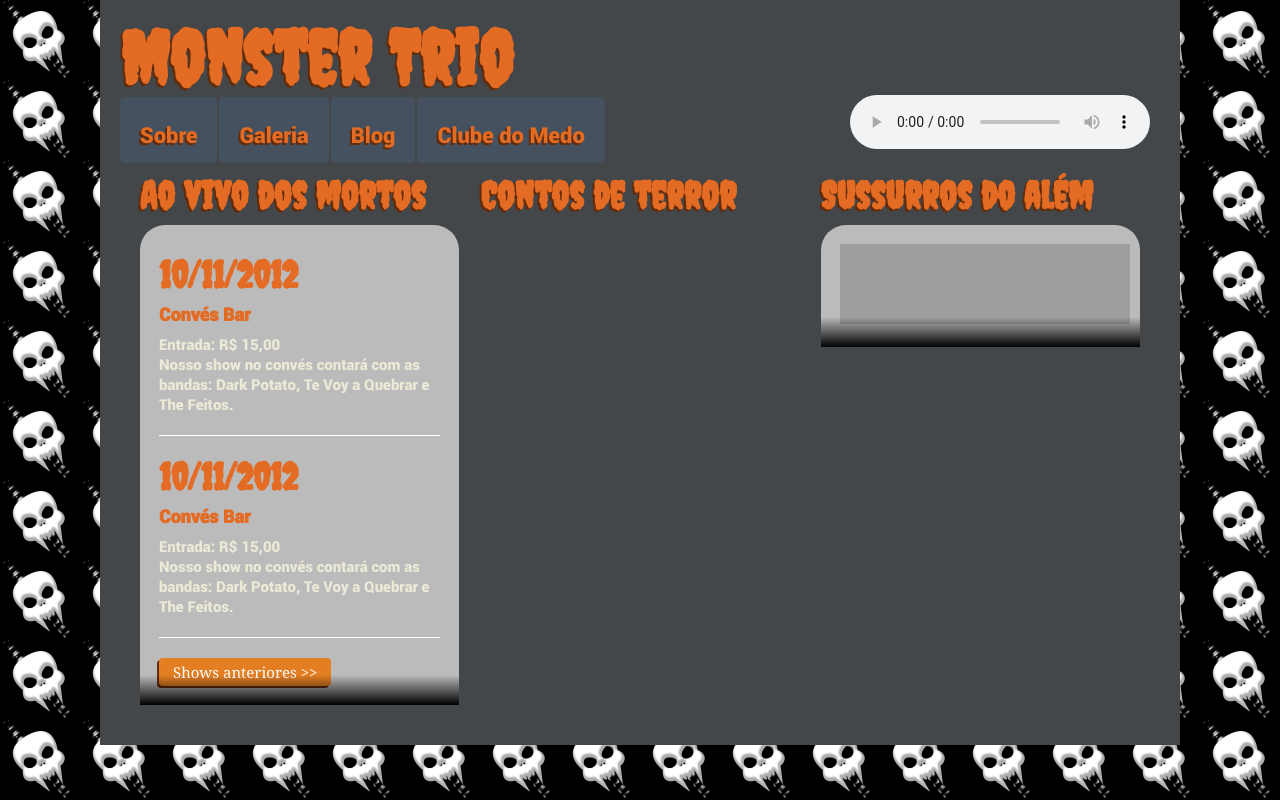
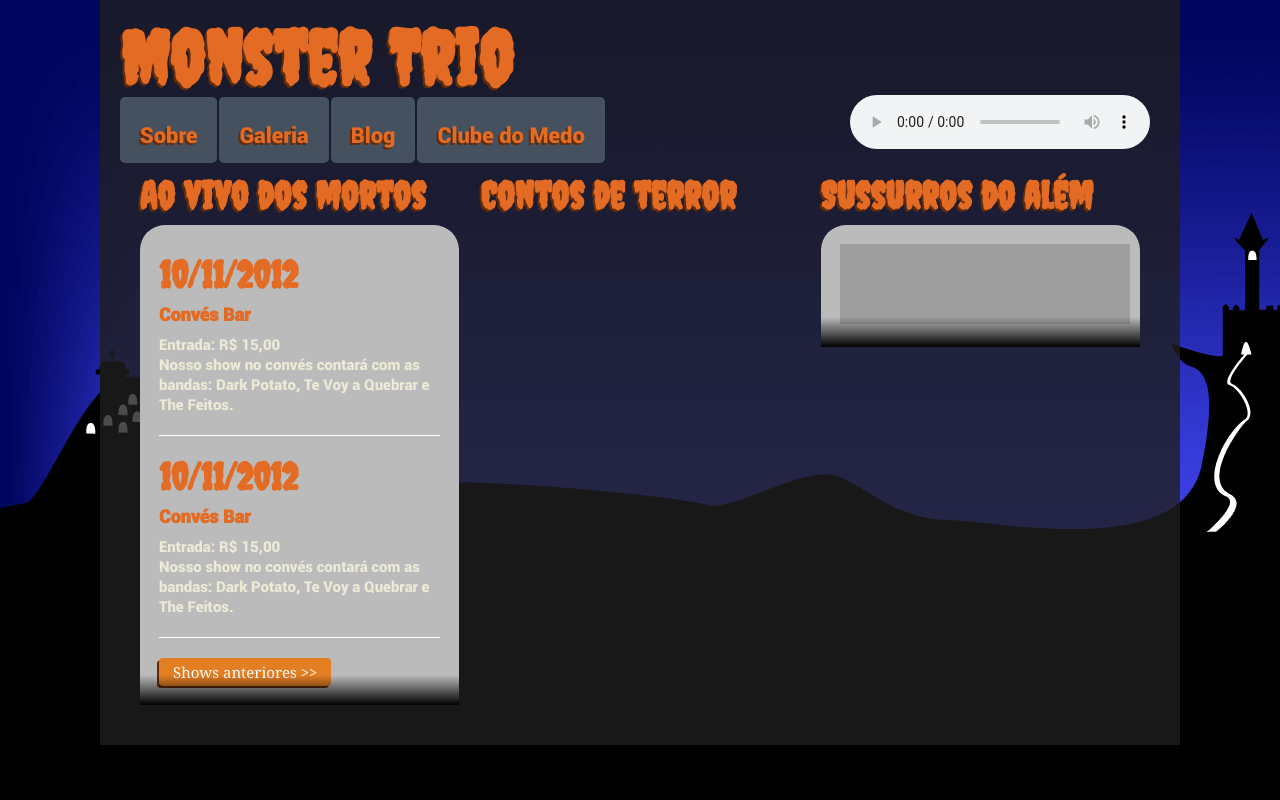
Before and after one commit to jackmcmorrow/monster-trio-repo, a plain HTML site: page Index.html in a window 1280 px wide. Drawn offline with Linux system fonts and the light colour scheme; grey boxes are pictures that could not be loaded.

Commit message:
Fundo aplicado
O novo fundo com castelo ficou bem bacana. Vou continuar enfeitando.

```diff
--- a/css/base.css
+++ b/css/base.css
@@ -194,11 +194,11 @@
 
 }
 
-body {background: url(../img/caveira-pattern.png) repeat;}
+body {background: url(../img/fnd-castelo.png) repeat #00045d;}
 body > .container {
 	width: 1000px;
 	padding: 20px 40px;
-	background-color: #44474a;
+	background-color: rgba(30, 30, 30, 0.8);
 	position: relative;
 }
 h1, h2, h3 {font-family: 'Creepster', cursive;}
```
Also changed, not shown: Index.html (+1 -0 lines), img/fnd-castelo.png (added), work/fundomaior.svg.
